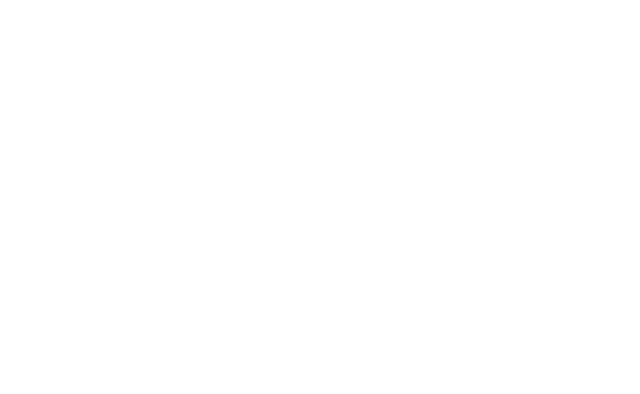
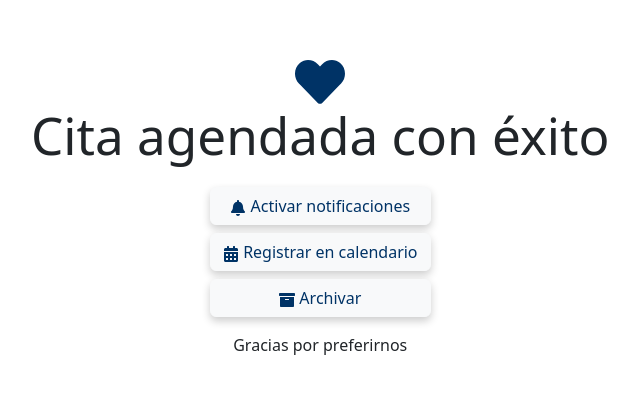
Before and after one commit to No-Country-simulation/c20-59-t-java-react, a React (Vite) app in the folder c20-59-t-java-react/: page /confirmacion in a window 1280 px wide. Before the commit this address had no page. Shown: the part 170-564 px from the top of the page, without its empty margins (5-645 px from the left). Built offline with nearby package versions, Linux system fonts and the light colour scheme.

Commit message:
se agrego confirmacion que es cuando la cita esta lista

```diff
--- a/c20-59-t-java-react/package.json
+++ b/c20-59-t-java-react/package.json
@@ -14,6 +14,7 @@
     "react": "^18.3.1",
     "react-bootstrap": "^2.10.4",
     "react-dom": "^18.3.1",
+    "react-icons": "^5.3.0",
     "react-router-dom": "^6.26.1"
   },
   "devDependencies": {
--- a/c20-59-t-java-react/src/Pages/Cita/index.jsx
+++ b/c20-59-t-java-react/src/Pages/Cita/index.jsx
@@ -1,15 +1,13 @@
-import { Container, Row, Col, Card, Form, Button } from 'react-bootstrap';
+import { Container, Row, Col, Form, Button } from 'react-bootstrap';
 import 'bootstrap/dist/css/bootstrap.min.css';
 import './styles.css';
 
 const Cita = () => {
   return (
-    <Container fluid className="d-flex justify-content-center align-items-center max-vh-100">
-      <Row className="w-100">
-        <Col>
-          <Card className="p-4">
-            <Card.Body>
-              <Card.Title>Detalles de Cita</Card.Title>
+    <Container fluid className="d-flex justify-content-center align-items-center min-vh-100">
+      <Row className="w-100 justify-content-center">
+        <Col xs={12} md={6} lg={4} className="p-4">
+          <h2 className="text-center">Detalles de Cita</h2>
           <Form>
             <Form.Group controlId="formTime">
               <Form.Label>Hora</Form.Label>
@@ -22,10 +20,7 @@ const Cita = () => {
             <Form.Group controlId="formSymptoms">
               <Form.Label>Síntomas</Form.Label>
               <div className="d-flex">
-                    <Form.Control
-                      type="text"
-                      placeholder="Añadir Síntoma"
-                    />
+                <Form.Control type="text" placeholder="Añadir Síntoma" />
                 <Button variant="primary">Añadir</Button>
               </div>
               <div className="mt-2">
@@ -42,8 +37,6 @@ const Cita = () => {
               </Form.Control>
             </Form.Group>
           </Form>
-            </Card.Body>
-          </Card>
         </Col>
       </Row>
     </Container>
--- a/c20-59-t-java-react/src/Pages/Confirmacion/index.jsx
+++ b/c20-59-t-java-react/src/Pages/Confirmacion/index.jsx
@@ -1,31 +1,26 @@
-import { Button, Container, Row, Col } from 'react-bootstrap';
+import { Button, Container, Row } from 'react-bootstrap';
 import { FaHeart, FaBell, FaCalendarAlt, FaArchive, FaArrowUp } from 'react-icons/fa';
+import './styles.css';
 
 const Confirmacion = () => {
   return (
-    <Container fluid className="d-flex justify-content-center align-items-center vh-100" style={{ background: 'linear-gradient(to bottom, #003366, #336699)', color: 'white' }}>
-      <div className="text-center p-4" style={{ background: 'rgba(255, 255, 255, 0.1)', borderRadius: '10px' }}>
-        <FaHeart size={50} color="#003366" />
+    <Container fluid className="d-flex justify-content-center align-items-center vh-100">
+      <div className="text-center p-4 confirmacion-container">
+        <FaHeart size={50} className="confirmacion-icon" />
         <h1>Cita agendada con éxito</h1>
-        <Row className="my-4">
-          <Col>
-            <Button variant="light" className="shadow-sm" style={{ color: '#003366' }}>
+        <Row className="confirmacion-row">
+          <Button variant="light" className="confirmacion-button">
             <FaBell /> Activar notificaciones
           </Button>
-          </Col>
-          <Col>
-            <Button variant="light" className="shadow-sm" style={{ color: '#003366' }}>
+          <Button variant="light" className="confirmacion-button">
             <FaCalendarAlt /> Registrar en calendario
           </Button>
-          </Col>
-          <Col>
-            <Button variant="light" className="shadow-sm" style={{ color: '#003366' }}>
+          <Button variant="light" className="confirmacion-button" style={{ marginBottom: 0 }}>
             <FaArchive /> Archivar
           </Button>
-          </Col>
         </Row>
         <p>Gracias por preferirnos</p>
-        <FaArrowUp size={30} color="white" />
+        <FaArrowUp size={30} className="confirmacion-arrow" />
       </div>
     </Container>
   );
--- /dev/null
+++ b/c20-59-t-java-react/src/Pages/Confirmacion/styles.css
@@ -0,0 +1,26 @@
+.confirmacion-container {
+    background: rgba(255, 255, 255, 0.1);
+    border-radius: 10px;
+  }
+
+  .confirmacion-icon {
+    color: #003366;
+  }
+
+  .confirmacion-row {
+    display: flex;
+    flex-direction: column;
+    align-items: center;
+    margin-top: 1rem;
+    margin-bottom: 1rem;
+  }
+
+  .confirmacion-button {
+    color: #003366;
+    box-shadow: 0 4px 8px rgba(0, 0, 0, 0.2); /* Aumenta la sombra */
+    margin-bottom: 0.5rem;
+  }
+
+  .confirmacion-arrow {
+    color: white;
+  }
--- a/c20-59-t-java-react/src/componentes/Agendar/index.jsx
+++ b/c20-59-t-java-react/src/componentes/Agendar/index.jsx
@@ -1,13 +1,14 @@
 import 'bootstrap/dist/css/bootstrap.min.css';
+import logo from '../../assets/img/Corazón.png';
 import './styles.css';
 
 const Agendar = () => {
   return (
     <div className="d-flex justify-content-center align-items-center vh-100">
-      <div className="card text-center shadow-sm p-4 d-flex flex-column justify-content-center align-items-center w-100 h-100">
+      <div className="text-center shadow-sm p-4 d-flex flex-column justify-content-center align-items-center w-100 h-100">
         {/* Solo imagen del logo */}
-        <img className="img-fluid mb-3 logo-img" src="../../assets/img/Corazón.png" />
-        <span className='text bs-primary-bg-subtle $azul-900 salud-vital'>Salud Vital</span>
+        <img className="img-fluid mb-3 logo-img" src={logo} alt="Logo de Salud Vital" />
+        <span className="text bs-primary-bg-subtle azul-900 salud-vital">Salud Vital</span>
         <h2 className="mb-3 horario-atencion">Horario de Atención</h2>
         <p>Lunes a Viernes: 7:00 am - 7:00 pm</p>
         <p>Sábados: 7:00 am - 1:00 pm</p>
--- a/c20-59-t-java-react/src/componentes/Agendar/styles.css
+++ b/c20-59-t-java-react/src/componentes/Agendar/styles.css
@@ -12,12 +12,12 @@
   box-shadow: 0 6px 12px rgba(0, 0, 0, 0.15);
 }
 
-/* Estilo para la tarjeta */
-.card {
+/* Estilo para centrar el contenido y ocupar toda la pantalla */
+.text-center {
   width: 100%;
+  max-width: none; /* Remueve la restricción del ancho */
   height: 100%;
-  max-width: 500px;
-  margin: auto;
+  max-height: none; /* Remueve la restricción de la altura */
   display: flex;
   flex-direction: column;
   justify-content: center;
@@ -53,7 +53,7 @@ h2.horario-atencion {
 
 /* Media queries para responsividad */
 @media (max-width: 576px) {
-  .card {
+  .text-center {
     padding: 2rem;
   }
 
@@ -63,7 +63,7 @@ h2.horario-atencion {
 }
 
 @media (min-width: 1280px) {
-  .card {
+  .text-center {
     padding: 4rem;
   }
 
--- a/c20-59-t-java-react/src/routes/AppRoutes.jsx
+++ b/c20-59-t-java-react/src/routes/AppRoutes.jsx
@@ -2,6 +2,7 @@
 import { Routes, Route } from 'react-router-dom';
 import Home from '../Pages/Home';
 import Cita from '../Pages/Cita';
+import Confirmacion from '../Pages/Confirmacion';
 
 const AppRoutes = () => {
   return (
@@ -9,6 +10,7 @@ const AppRoutes = () => {
       <Route path='/' element={<Home />} />
       <Route path='/home' element={<Home />} />
       <Route path='/cita' element={<Cita />} />
+      <Route path='/confirmacion' element={<Confirmacion />} />
     </Routes>
   );
 }
```
Also changed, not shown: c20-59-t-java-react/src/componentes/Navbar/index.jsx (deleted, +0 -15 lines), 1 other file (tests, documents, lock files or other folders). Lines whose indentation alone changed are shown as unchanged.
